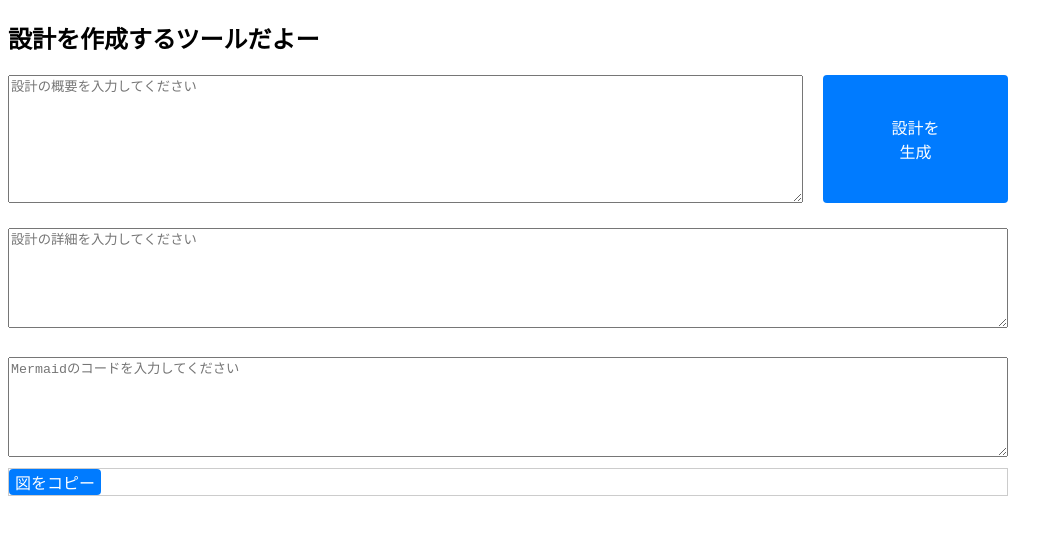
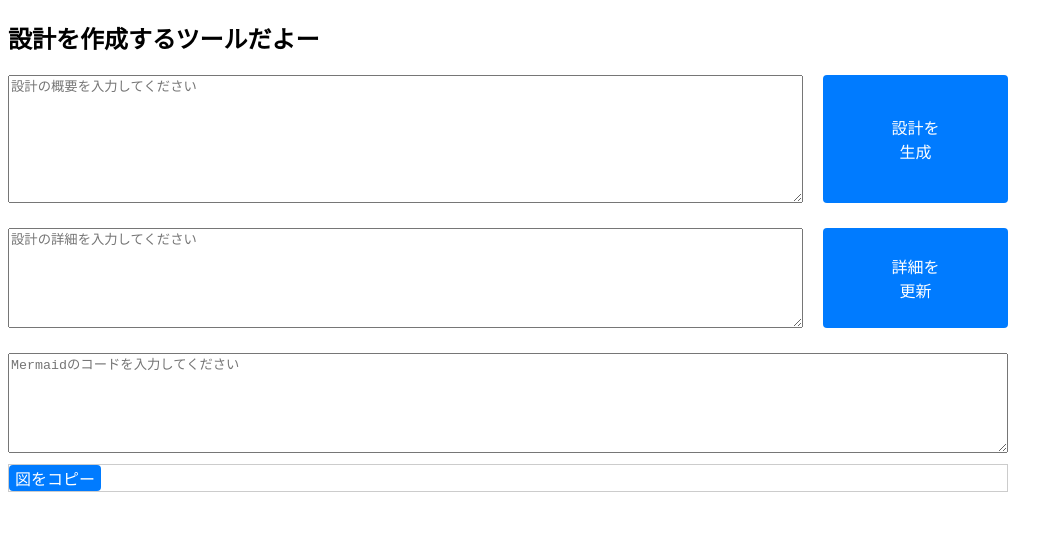
Before and after one commit to Kei-TAKAHATA/design_detailer, a React (Create React App) app in the folder frontend/: page / in a window 1280 px wide. Shown: the top 534 px of the page, without its empty margins (0-1063 px from the left). Built offline with nearby package versions, Linux system fonts and the light colour scheme.

Commit message:
[update]詳細欄のデザイン更新

```diff
--- a/frontend/src/components/DesignDetailEditor/DesignDetailEditor.tsx
+++ b/frontend/src/components/DesignDetailEditor/DesignDetailEditor.tsx
@@ -1,7 +1,8 @@
 import React, { useState, useEffect } from 'react';
 import { DesignDetailEditorProps } from './types';
-import { StyledDesignDetailEditor } from './styles';
+import { StyledDesignDetailEditor, StyledUpdateButton } from './styles';
 import { TextArea } from '../common/TextArea';
+
 
 export const DesignDetailEditor: React.FC<DesignDetailEditorProps> = ({ onSubmit, designDetailText, onChange }) => {
   const [lineCount, setLineCount] = useState(designDetailText.split('\n').length);
@@ -23,6 +24,10 @@ export const DesignDetailEditor: React.FC<DesignDetailEditorProps> = ({ onSubmit
         onChange={onChange}
         $minRows={Math.max(lineCount + 1, 5)} // 行数を設定、最低でも5行
       />
+      <StyledUpdateButton
+        onClick={onSubmit}
+        children="詳細を更新"
+      />
     </StyledDesignDetailEditor>
   );
 };
--- a/frontend/src/components/DesignDetailEditor/styles.ts
+++ b/frontend/src/components/DesignDetailEditor/styles.ts
@@ -1,10 +1,19 @@
 import styled from "styled-components";
+import { Button } from "../common/Button";
 
 export const StyledDesignDetailEditor = styled.div`
-//   display: flex;
-//   flex-direction: column;
-//   gap: 2%;
+  display: flex;
+  flex-direction: row; /* 子要素を横に並べる */
+  // justify-content: flex-end; /* 子要素を右に配置 */
+  // align-items: flex-end; /* 子要素を下に配置 */
+  gap: 2%; /* 子要素間の隙間を設定 */
   width: 100%;
   max-width: 1000px; /* 最大幅を設定 */
   margin-bottom: 2%; /* 親要素の幅に対する割合で設定 */
 `;
+
+export const StyledUpdateButton = styled(Button)`
+  width: 20%;
+  padding: 0.5rem 4rem; /* ボタンの内側の余白を設定 */
+  margin-left: auto; /* 右揃えにするための設定 */
+`;
```
